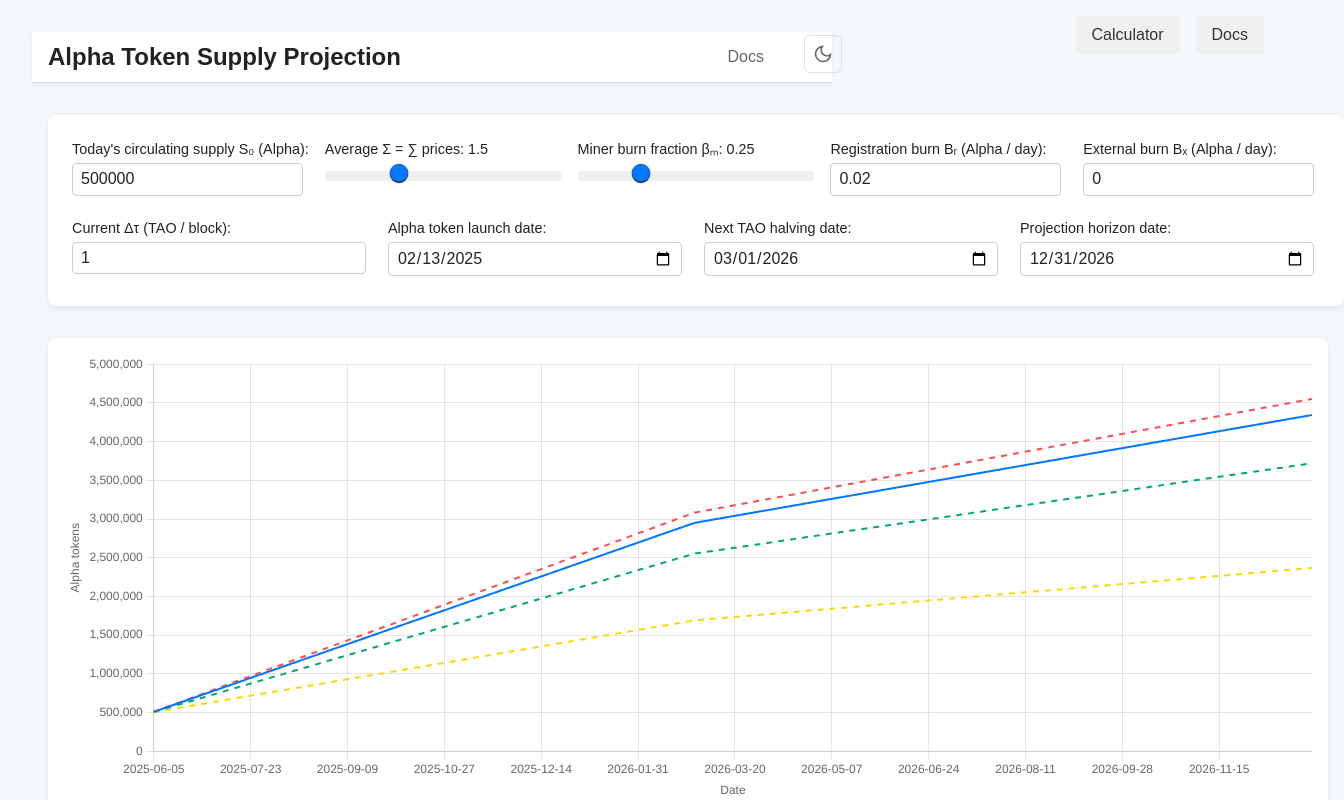
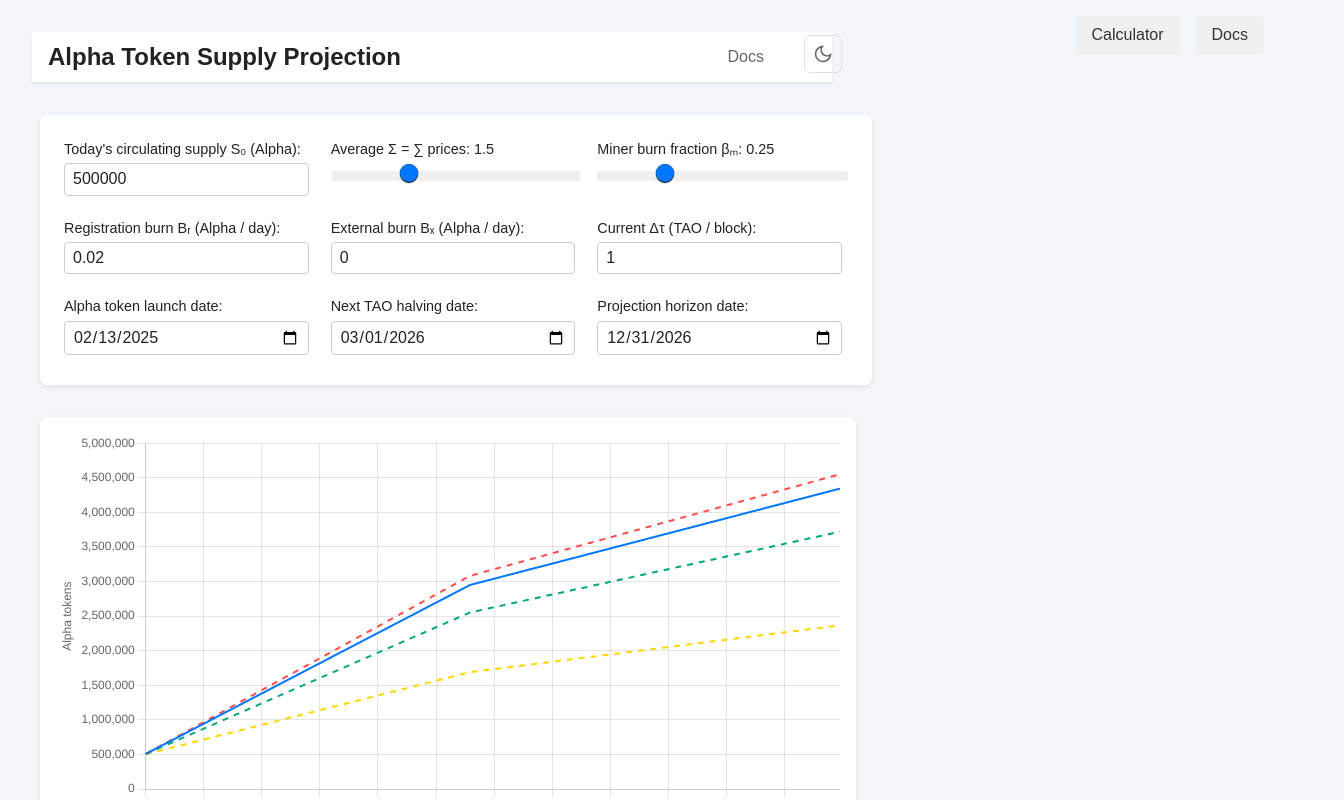
Before and after one commit to 0xVonBismarck/alphaVal, a React (Vite) app: page / in a window 1280 px wide. Shown: the top 800 px of the page, 1344 px wide, since content can reach past the window. Built offline with nearby package versions, Linux system fonts and the light colour scheme.

Commit message:
Fix calculator width - reduce padding for better balance

```diff
--- a/src/index.css
+++ b/src/index.css
@@ -129,7 +129,7 @@ body {
 
 /* Main Content */
 .main-content {
-  padding: 2rem 1rem 3rem;
+  padding: 2rem 0.5rem 3rem;
 }
 
 /* Documentation Styles */
@@ -164,7 +164,7 @@ h1 {
 }
 
 .controls {
-  width: calc(100vw - 2rem);
+  width: 100%;
   margin: 0 0 2rem 0;
   background: var(--bg-secondary);
   padding: 1.5rem;
@@ -271,7 +271,7 @@ h1 {
 }
 
 .chart-section {
-  width: calc(100vw - 2rem);
+  width: 100%;
   margin: 0;
   background: var(--bg-secondary);
   padding: 1rem;
```
